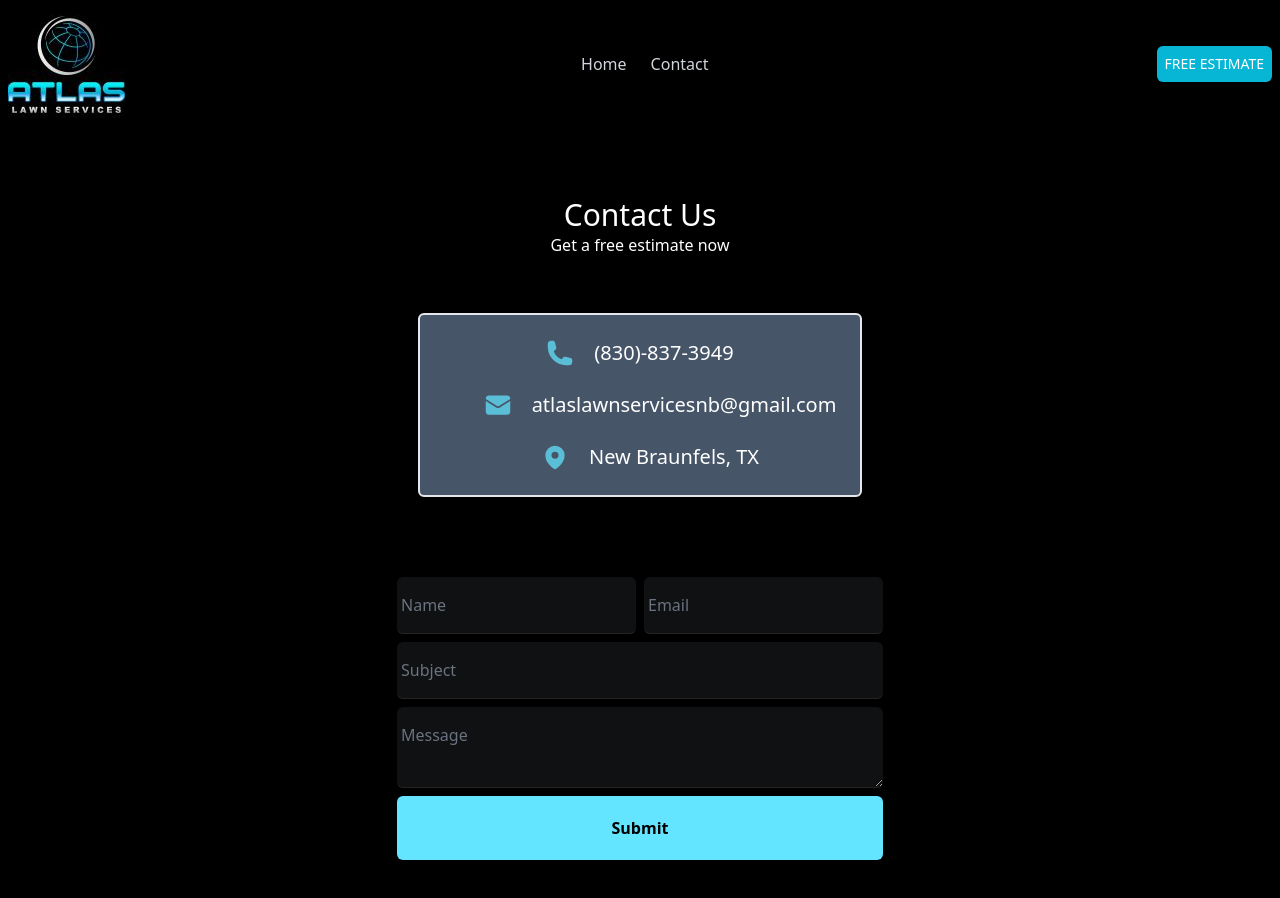
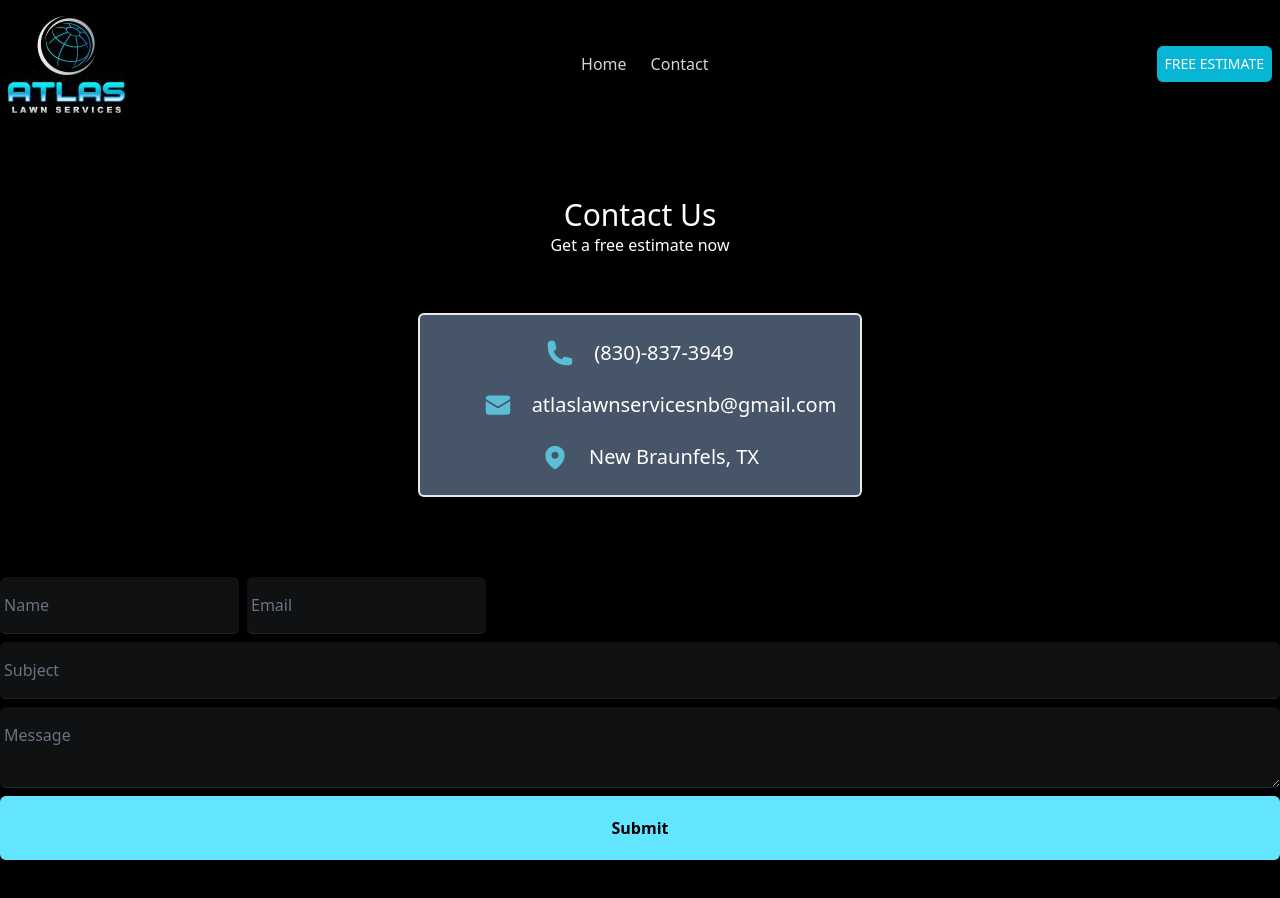
Before and after one commit to GunnarSmith2/AtlasLawn, a Next.js app: page /Contact in a window 1280 px wide. Shown: the top 898 px of the page. Built offline with nearby package versions, Linux system fonts and the light colour scheme.

Commit message:
form move

```diff
--- a/src/pages/Contact.js
+++ b/src/pages/Contact.js
@@ -43,7 +43,7 @@ function Contact() {
 
           <form
             onSubmit={handleSubmit(onSubmit)}
-            className="flex flex-col space-y-2 mx-auto mt-20 w-fit"
+            className="flex flex-col space-y-2 mx-auto mt-20 w-screen"
           >
             <div className="flex space-x-2">
               <input
```
